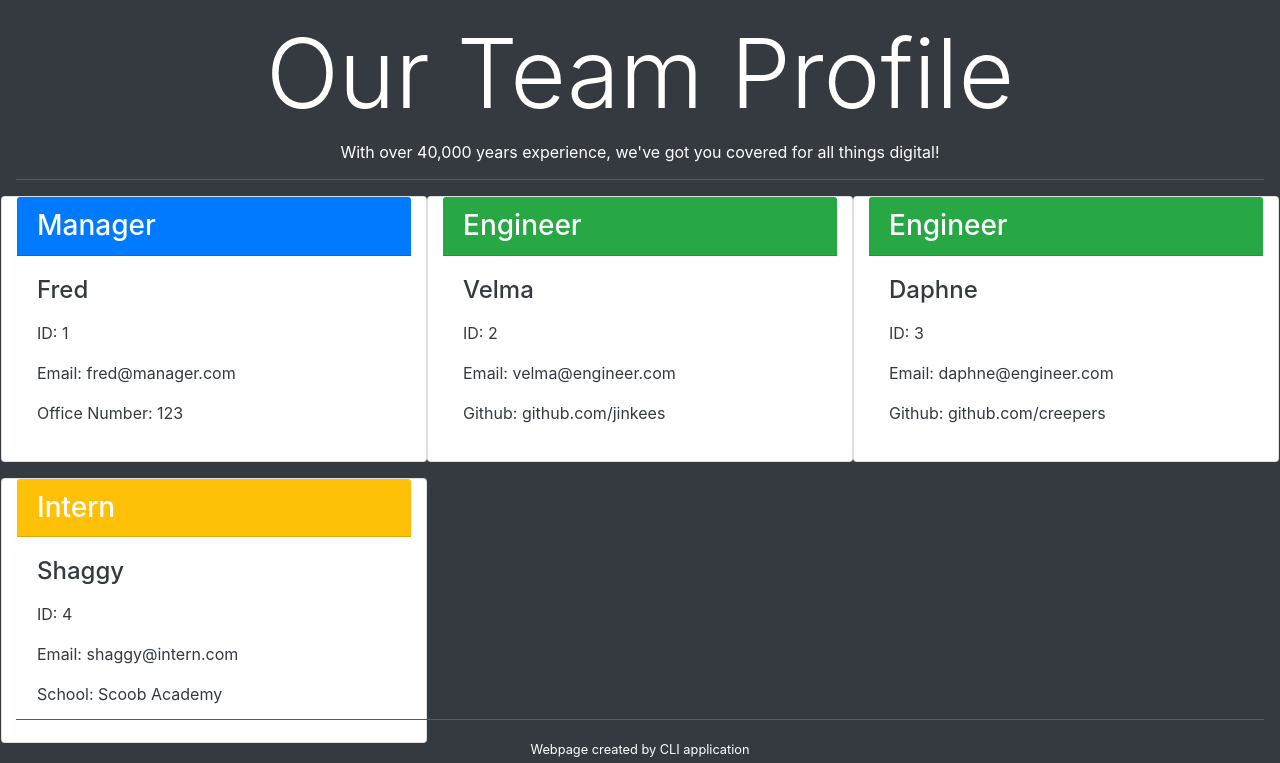
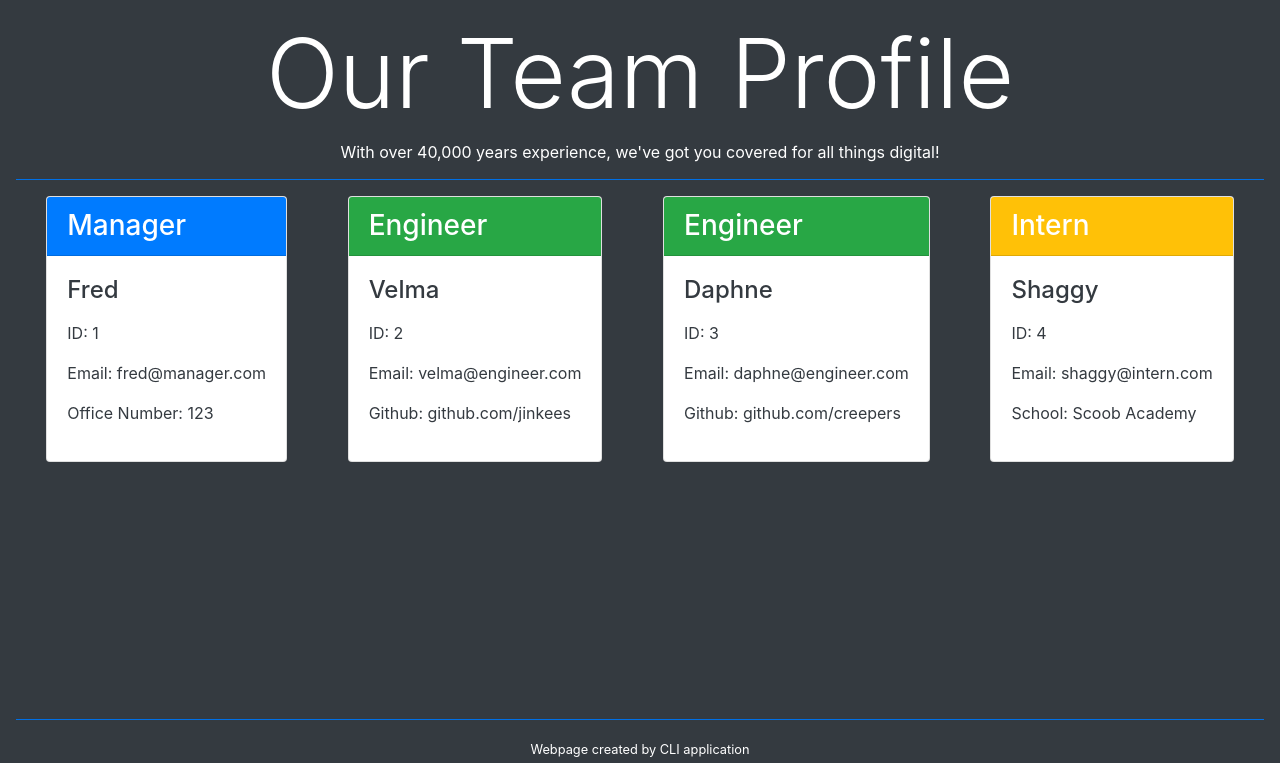
Before and after one commit to stephaneeh/team-profile-generator, a website: page index.html in a window 1280 px wide. Shown: the top 763 px of the page. Drawn offline with nearby package versions, Linux system fonts and the light colour scheme.

Commit message:
update to card styling

```diff
--- a/index.html
+++ b/index.html
@@ -6,9 +6,10 @@
         <meta http-equiv="X-UA-Compatible" content="IE=edge">
         <meta name="viewport" content="width=device-width, initial-scale=1.0">
         <title>Our Team Profile</title>
+        <link rel="stylesheet" href="./src/style.css">
         <!-- bootstrap -->
         <link rel="stylesheet" href="https://stackpath.bootstrapcdn.com/bootstrap/4.5.0/css/bootstrap.min.css" integrity="sha384-9aIt2nRpC12Uk9gS9baDl411NQApFmC26EwAOH8WgZl5MYYxFfc+NcPb1dKGj7Sk" crossorigin="anonymous">
-        <link rel="stylesheet" href="/src/style.css">
+
     </head>
     <body class="p-3 mb-2 bg-dark text-white">
         <header class="text-center">
@@ -17,9 +18,9 @@
             <hr class = "bg-primary">
         </header>
         <main>
-            <section id = "team-cards" class = "row row-cols-3 ">
+            <section id = "team-cards">
 
-    <section class="card mb-3 col" style="width: 10rem;">
+        <section class="card">
             <h3 class="card-header text-white bg-primary ">Manager</h3>
             <div class="card-body text-dark">
                 <h4 class="card-title">Fred</h4>
@@ -31,7 +32,7 @@
             </div>
         </section>
 
-    <section class="card mb-3 col" style="width: 18rem;">
+        <section class="card">
             <h3 class="card-header text-white bg-success ">Engineer</h3>
             <div class="card-body text-dark">
                 <h4 class="card-title">Velma</h4>
@@ -43,7 +44,7 @@
             </div>
         </section>
 
-    <section class="card mb-3 col">
+        <section class="card">
             <h3 class="card-header text-white bg-success ">Engineer</h3>
             <div class="card-body text-dark">
                 <h4 class="card-title">Daphne</h4>
@@ -55,7 +56,7 @@
             </div>
         </section>
 
-    <section class="card mb-3 col">
+        <section class="card">
             <h3 class="card-header text-white bg-warning ">Intern</h3>
             <div class="card-body text-dark">
                 <h4 class="card-title">Shaggy</h4>
--- a/src/style.css
+++ b/src/style.css
@@ -1,3 +1,10 @@
 footer a {
     color: white;
   }
+
+#team-cards {
+  display: flex;
+  flex-direction: row;
+  flex-wrap: wrap;
+  justify-content: space-around;
+}
```
Lines whose indentation alone changed are shown as unchanged.
